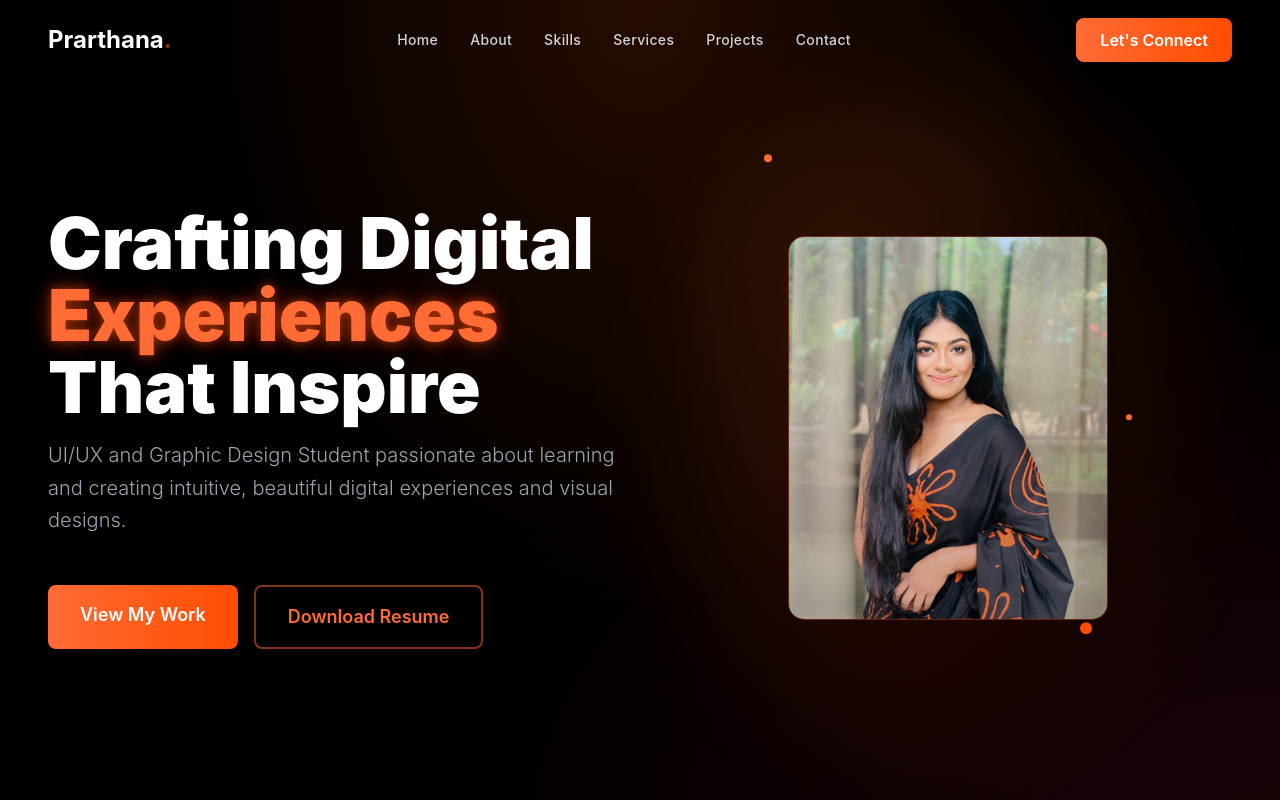
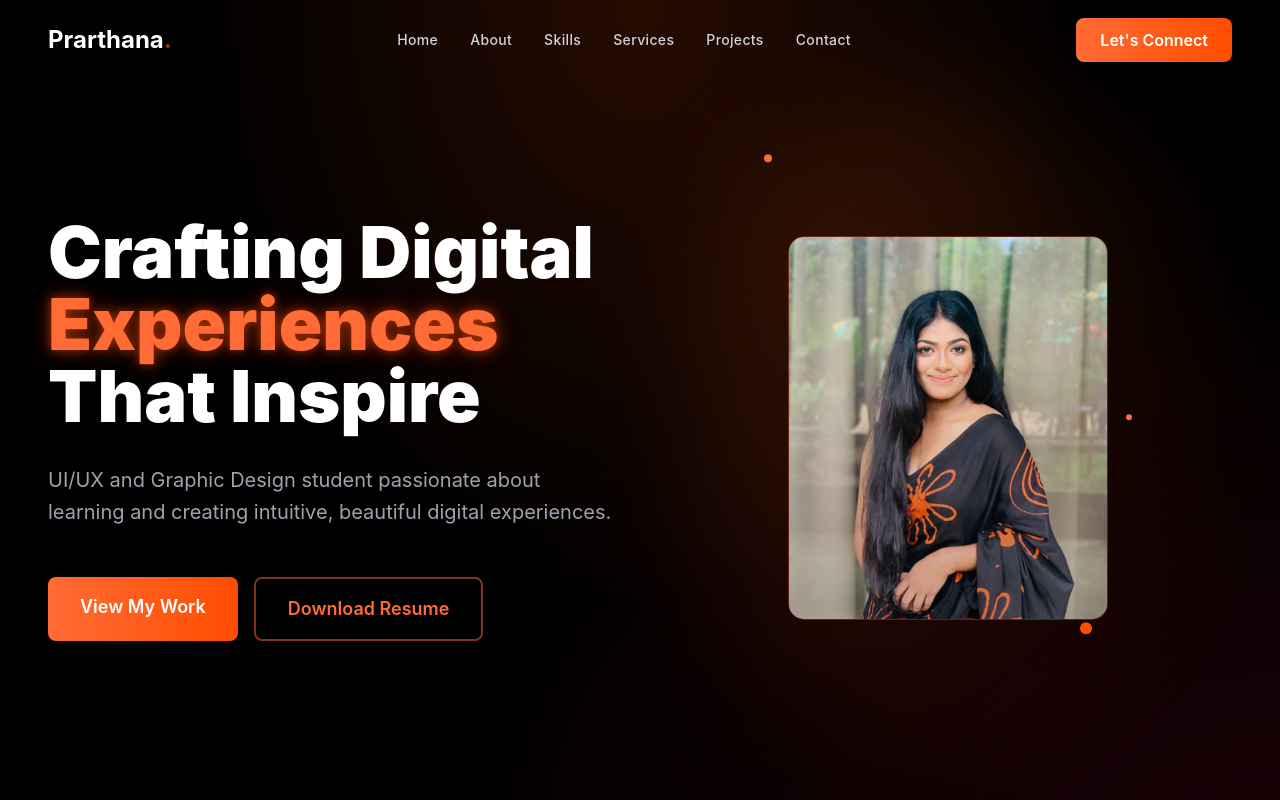
Before and after one commit to Prarthana725/prarthana-portfolio, a Next.js app: page / in a window 1280 px wide. Shown: the top 800 px of the page. Built offline with nearby package versions, Linux system fonts and the light colour scheme.

Commit message:
Fix Hero component and clean variant typing

```diff
--- a/components/Hero.tsx
+++ b/components/Hero.tsx
@@ -4,7 +4,6 @@ import { motion, Variants } from 'framer-motion'
 import Image from 'next/image'
 
 export default function Hero() {
-
   const containerVariants: Variants = {
     hidden: { opacity: 0 },
     visible: {
@@ -65,12 +64,8 @@ export default function Hero() {
       >
         {/* LEFT SIDE */}
         <motion.div className="space-y-8 z-10" variants={itemVariants}>
-          <div className="space-y-4">
           <motion.h1 className="text-5xl md:text-7xl font-black leading-tight">
-              <motion.span
-                className="text-white block"
-                variants={itemVariants}
-              >
+            <motion.span className="text-white block" variants={itemVariants}>
               Crafting Digital
             </motion.span>
             <motion.span
@@ -79,22 +74,18 @@ export default function Hero() {
             >
               Experiences
             </motion.span>
-              <motion.span
-                className="text-white block"
-                variants={itemVariants}
-              >
+            <motion.span className="text-white block" variants={itemVariants}>
               That Inspire
             </motion.span>
           </motion.h1>
 
           <motion.p
-              className="text-xl text-gray-400 font-light leading-relaxed max-w-xl"
+            className="text-xl text-gray-400 leading-relaxed max-w-xl"
             variants={itemVariants}
           >
-              UI/UX and Graphic Design Student passionate about learning and creating
-              intuitive, beautiful digital experiences and visual designs.
+            UI/UX and Graphic Design student passionate about learning and creating
+            intuitive, beautiful digital experiences.
           </motion.p>
-          </div>
 
           <motion.div
             className="flex flex-col sm:flex-row gap-4 pt-4"
@@ -159,7 +150,7 @@ export default function Hero() {
               </div>
             </motion.div>
 
-            {/* Floating particles */}
+            {/* PARTICLES */}
             <motion.div
               className="absolute top-10 left-10 w-2 h-2 bg-warm-orange rounded-full"
               variants={particleVariants}
```
Lines whose indentation alone changed are shown as unchanged.
